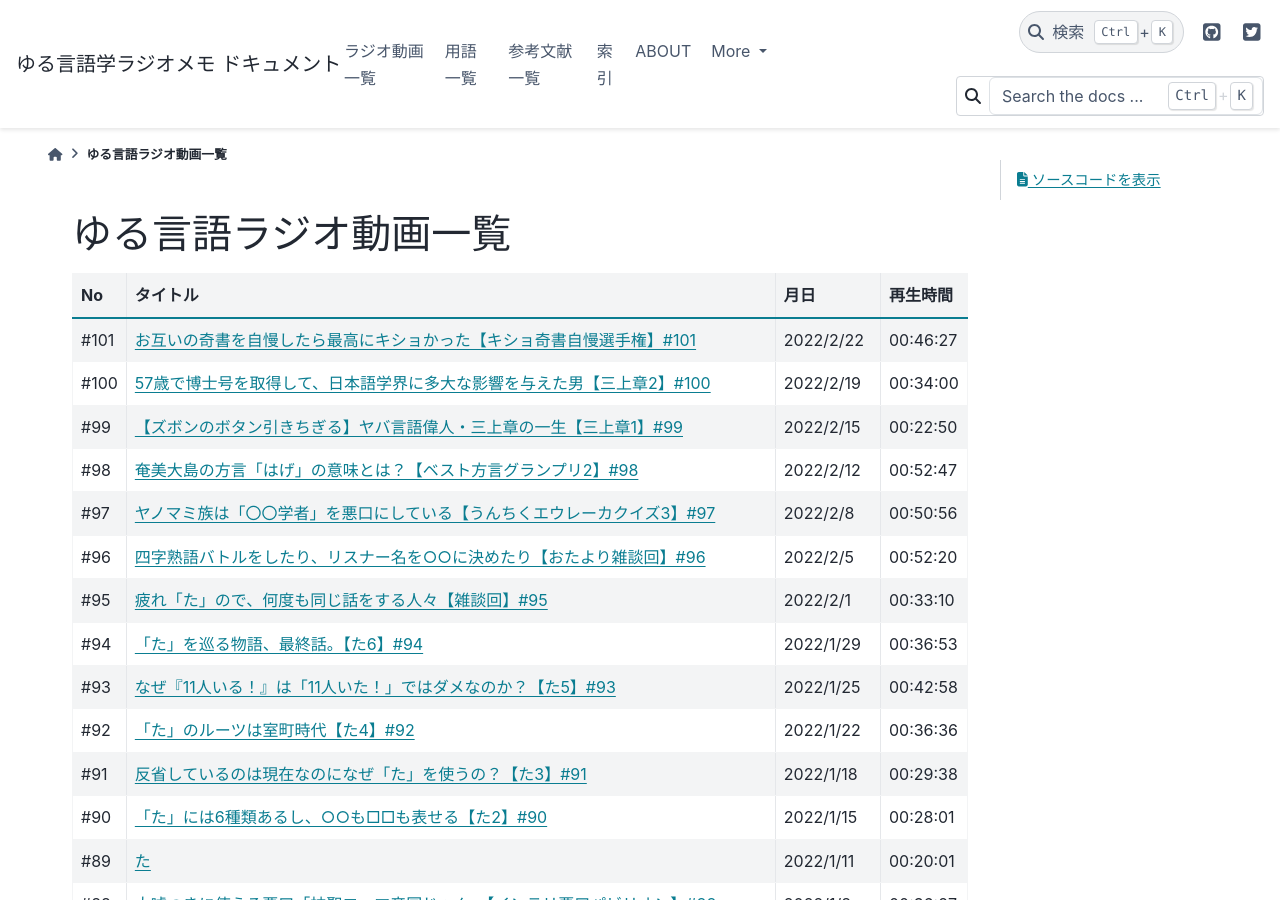
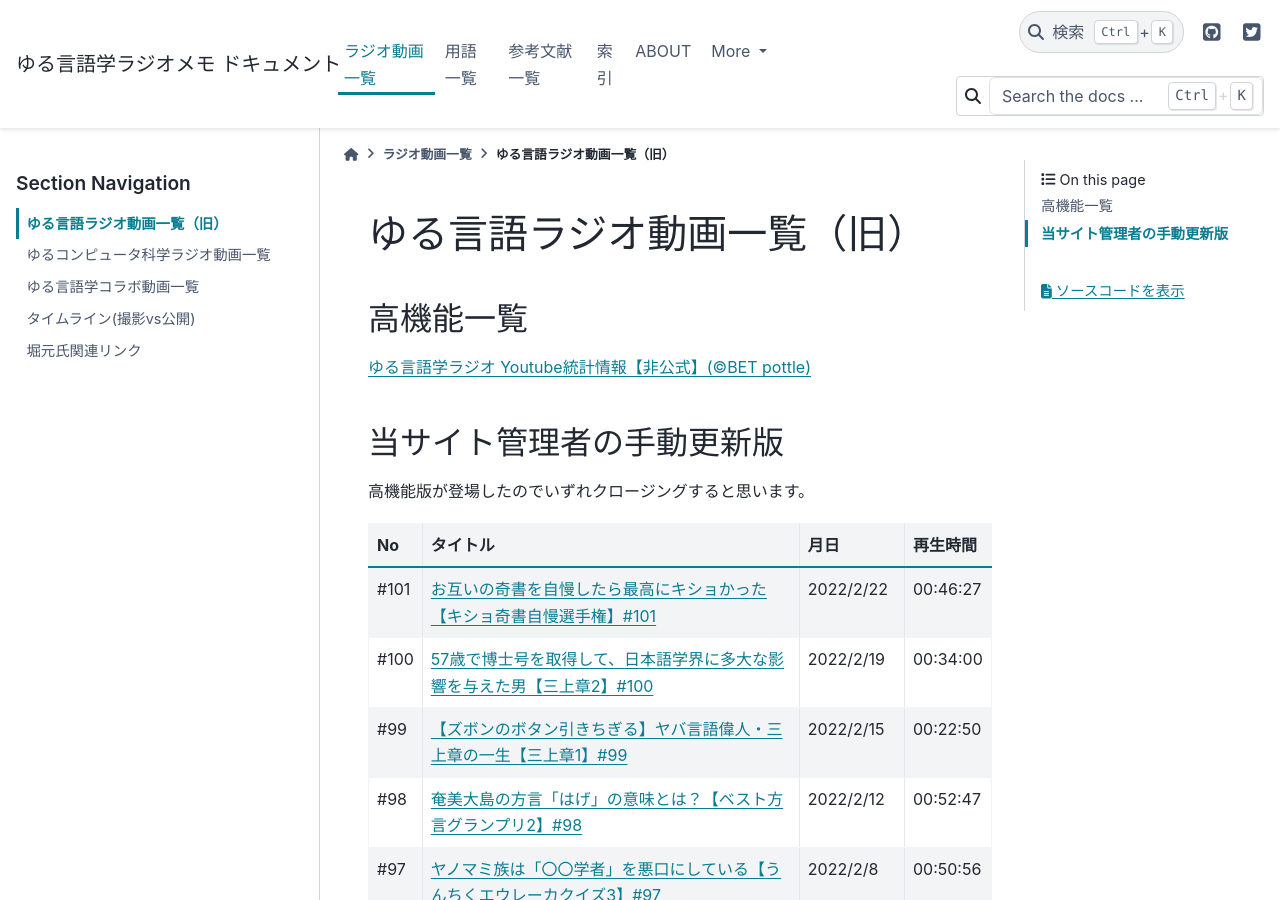
Before and after one commit to mtakagishi/yurugengo, a Sphinx documentation site: the page built from docs/videos/yurugengo_radio_list.rst, in a window 1280 px wide and 900 px high. Built offline with Sphinx 7.4.7 and the PyData theme 0.15.4, drawn with Linux system fonts in a browser that asks for light colours; some of the changed text lies outside the part shown.

Commit message:
動画一覧リンクをBET pottleさんの高機能版へリンク

```diff
--- a/docs/videos/index.rst
+++ b/docs/videos/index.rst
@@ -3,10 +3,10 @@
 
 ゆる言語学ラジオ動画一覧
 ---------------------------------------------
-* `ゆる言語学ラジオ動画一覧 <https://yuru.bet-pottle-statistics.com/>`_
+* `ゆる言語学ラジオ動画一覧（高機能） <https://yuru.bet-pottle-statistics.com/>`_
 
   * ゆる言語学ラジオ Youtube統計情報【非公式】(©BET pottle)に飛びます
-  * 以下項目でリンクを探索できます。(YouTubeAPI利用)
+  * 以下項目でリンクを探索可能な高機能一覧です。(YouTubeAPI利用)
 
     * 公開日時
     * タイトル
--- a/docs/videos/yurugengo_radio_list.rst
+++ b/docs/videos/yurugengo_radio_list.rst
@@ -1,5 +1,13 @@
-ゆる言語ラジオ動画一覧
+ゆる言語ラジオ動画一覧（旧）
 =============================
+
+高機能一覧
+----------------
+`ゆる言語学ラジオ Youtube統計情報【非公式】(©BET pottle) <https://yuru.bet-pottle-statistics.com/>`_
+
+当サイト管理者の手動更新版
+-------------------------------
+高機能版が登場したのでいずれクロージングすると思います。
 
 +------+------------------------------------------------------------------------------------------------+------------+----------+
 |  No  |                                            タイトル                                            |    月日    | 再生時間 |
```
Also changed, not shown: other parts of docs/videos/index.rst (+1 -0 lines).
